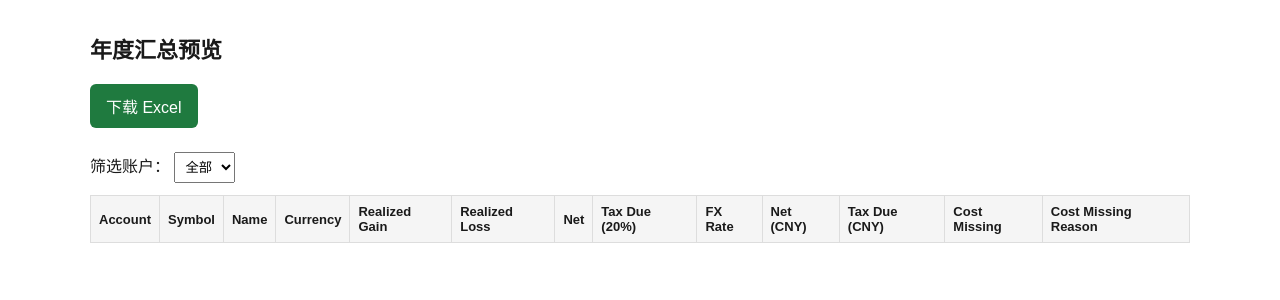
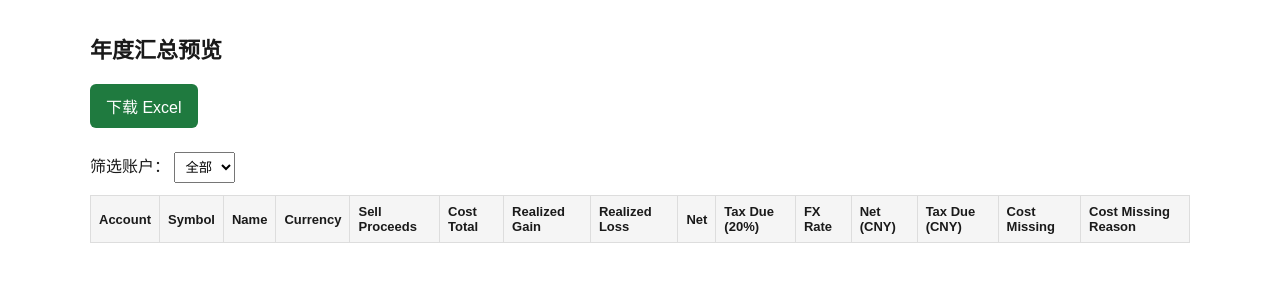
Before and after one commit to capitaltoday3-Haoda/tax-app, a FastAPI app: template templates/preview.html in a window 1280 px wide. Shown: the top 300 px of the page. Run offline with FastAPI, Linux system fonts and the light colour scheme; the template is opened without the code that fills it, so the values that code supplies are empty.

Commit message:
Add proceeds/cost columns and fee rate

```diff
--- a/app/main.py
+++ b/app/main.py
@@ -27,6 +27,7 @@ def index(request: Request):
         "hkd_rate": 0.90322,
         "sgd_rate": 5.4586,
         "rate_date": "2025-12-31",
+        "fee_rate": 0.01,
     }
     return templates.TemplateResponse("index.html", {"request": request, **defaults})
 
@@ -107,6 +108,7 @@ async def process(
     usd_rate: str = Form(""),
     hkd_rate: str = Form(""),
     sgd_rate: str = Form(""),
+    fee_rate: str = Form(""),
     tax_floor_zero: Optional[str] = Form(None),
     target_year: Optional[str] = Form(None),
 ):
@@ -183,6 +185,10 @@ async def process(
 
     avg_costs = _parse_avg_costs(avg_costs_csv)
     rates = _parse_fx_rates(usd_rate, hkd_rate, sgd_rate)
+    try:
+        fee_rate_val = float(fee_rate)
+    except (TypeError, ValueError):
+        fee_rate_val = 0.0
 
     rows: List[SummaryRow] = []
     warnings: List[WarningRow] = []
@@ -251,7 +257,10 @@ async def process(
             if cur is None:
                 cur = ""
             symbol_name = name_map.get(sym, "")
-            net = r.gain - r.loss
+            # Apply fee on proceeds
+            net = (r.proceeds - r.cost) - (fee_rate_val * r.proceeds)
+            gain = net if net >= 0 else 0.0
+            loss = -net if net < 0 else 0.0
             tax_base = net
             tax_due = tax_base * 0.20
             tax_floor = str(tax_floor_zero).lower() in ("true", "on", "1", "yes")
@@ -274,8 +283,10 @@ async def process(
                     symbol=sym,
                     symbol_name=symbol_name,
                     currency=cur,
-                    gain=r.gain,
-                    loss=r.loss,
+                    proceeds=r.proceeds,
+                    cost_total=r.cost,
+                    gain=gain,
+                    loss=loss,
                     net=net,
                     tax_base=tax_base,
                     tax_due=tax_due,
@@ -288,6 +299,8 @@ async def process(
             )
 
     totals = {
+        "proceeds": sum(r.proceeds for r in rows),
+        "cost_total": sum(r.cost_total for r in rows),
         "gain": sum(r.gain for r in rows),
         "loss": sum(r.loss for r in rows),
         "net": sum(r.net for r in rows),
@@ -301,6 +314,8 @@ async def process(
             symbol="",
             symbol_name="汇总",
             currency="",
+            proceeds=totals["proceeds"],
+            cost_total=totals["cost_total"],
             gain=totals["gain"],
             loss=totals["loss"],
             net=totals["net"],
--- a/app/report.py
+++ b/app/report.py
@@ -10,6 +10,8 @@ class SummaryRow:
     symbol: str
     symbol_name: str
     currency: str
+    proceeds: float
+    cost_total: float
     gain: float
     loss: float
     net: float
@@ -42,6 +44,8 @@ def build_workbook(
             "Symbol",
             "Name",
             "Currency",
+            "Sell Proceeds",
+            "Cost Total",
             "Realized Gain",
             "Realized Loss",
             "Net (Gain-Loss)",
@@ -61,6 +65,8 @@ def build_workbook(
                 r.symbol,
                 r.symbol_name,
                 r.currency,
+                r.proceeds,
+                r.cost_total,
                 r.gain,
                 r.loss,
                 r.net,
--- a/templates/index.html
+++ b/templates/index.html
@@ -50,6 +50,10 @@
       </div>
       <div class="note">默认值为 {{ rate_date }} 参考汇率，可自行修改</div>
 
+      <label>交易费率</label>
+      <input type="text" name="fee_rate" value="{{ fee_rate }}" />
+      <div class="note">按比例输入，例如 1% 填 0.01</div>
+
       <label>目标年份</label>
       <input type="text" name="target_year" placeholder="例如：2025" />
       <div class="note">如上传跨年度月结单，请填写目标年份。</div>
--- a/templates/preview.html
+++ b/templates/preview.html
@@ -40,6 +40,8 @@
           <th>Symbol</th>
           <th>Name</th>
           <th>Currency</th>
+          <th>Sell Proceeds</th>
+          <th>Cost Total</th>
           <th>Realized Gain</th>
           <th>Realized Loss</th>
           <th>Net</th>
@@ -58,6 +60,8 @@
           <td>{{ r.symbol }}</td>
           <td>{{ r.symbol_name }}</td>
           <td>{{ r.currency }}</td>
+          <td>{{ '%.2f'|format(r.proceeds) }}</td>
+          <td>{{ '%.2f'|format(r.cost_total) }}</td>
           <td>{{ '%.2f'|format(r.gain) }}</td>
           <td>{{ '%.2f'|format(r.loss) }}</td>
           <td>{{ '%.2f'|format(r.net) }}</td>
```
Also changed, not shown: app/fifo.py (+9 -0 lines).
